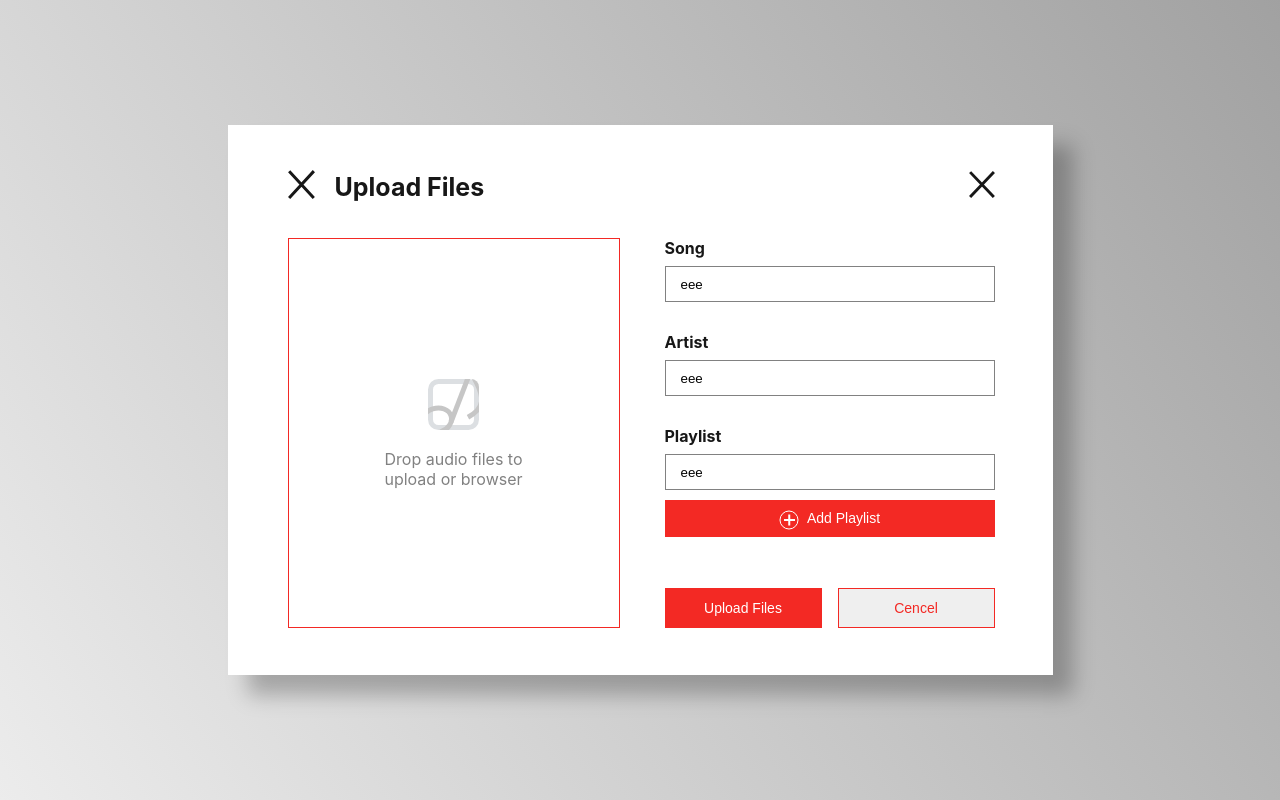
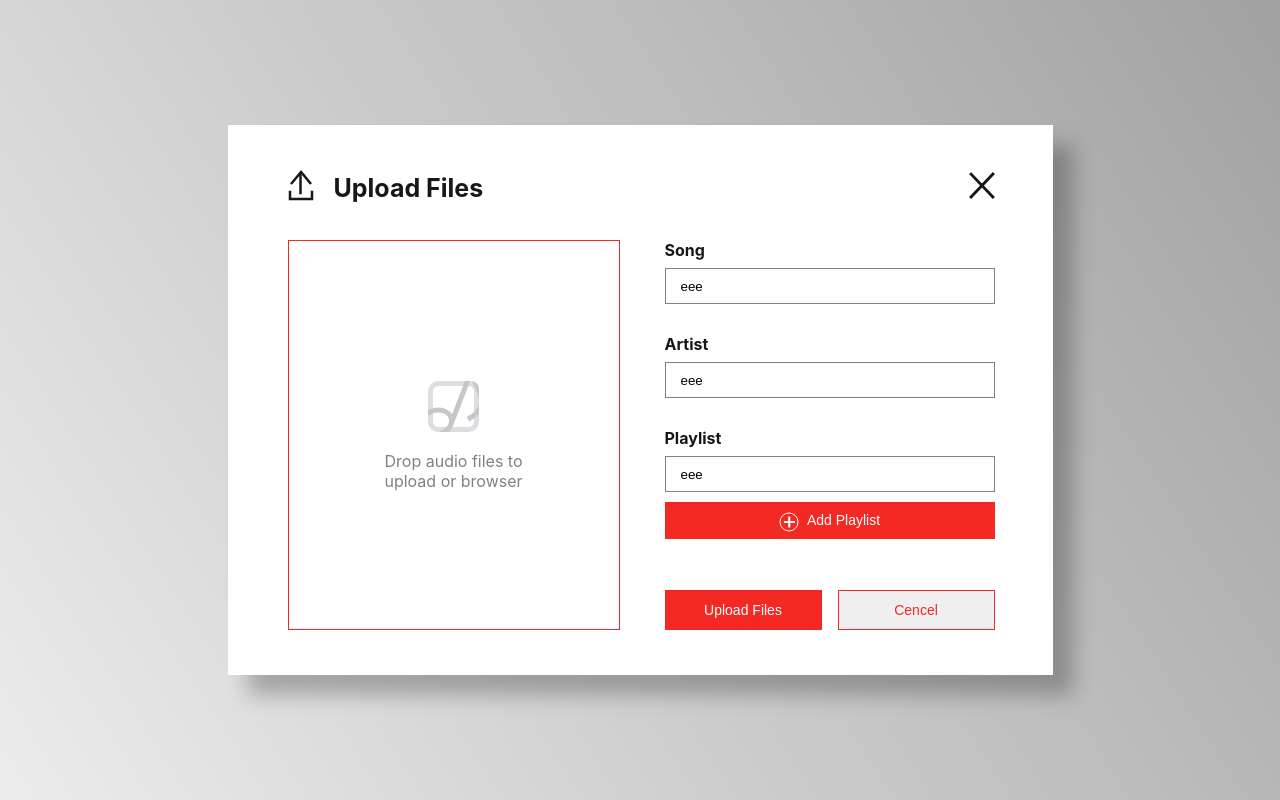
Before and after one commit to AmathonASP/asp-player, a React (Create React App) app: page /upload in a window 1280 px wide. Built offline with nearby package versions, Linux system fonts and the light colour scheme; no server answers.

Commit message:
upload-btn svg 추가

```diff
--- a/src/containers/Upload.jsx
+++ b/src/containers/Upload.jsx
@@ -2,6 +2,7 @@ import React, { Component } from 'react';
 import Dropzone from '../components/dropzone';
 import esc from '../asset/svg/esc.svg';
 import addBtnOn from '../asset/svg/add-btn-on.svg';
+import uploadBtn from '../asset/svg/upload-btn.svg';
 
 class Player extends Component {
   render() {
@@ -11,7 +12,7 @@ class Player extends Component {
           <form>
             <div className="upload-form-header">
               <div className="upload-svg-wrapper">
-                <img src={esc} className='upload-svg' />
+                <img src={uploadBtn} className='upload-svg' />
               </div>
               <div className="upload-file-header">
                 Upload Files
```
Also changed, not shown: src/asset/svg/upload-btn.svg (added).
